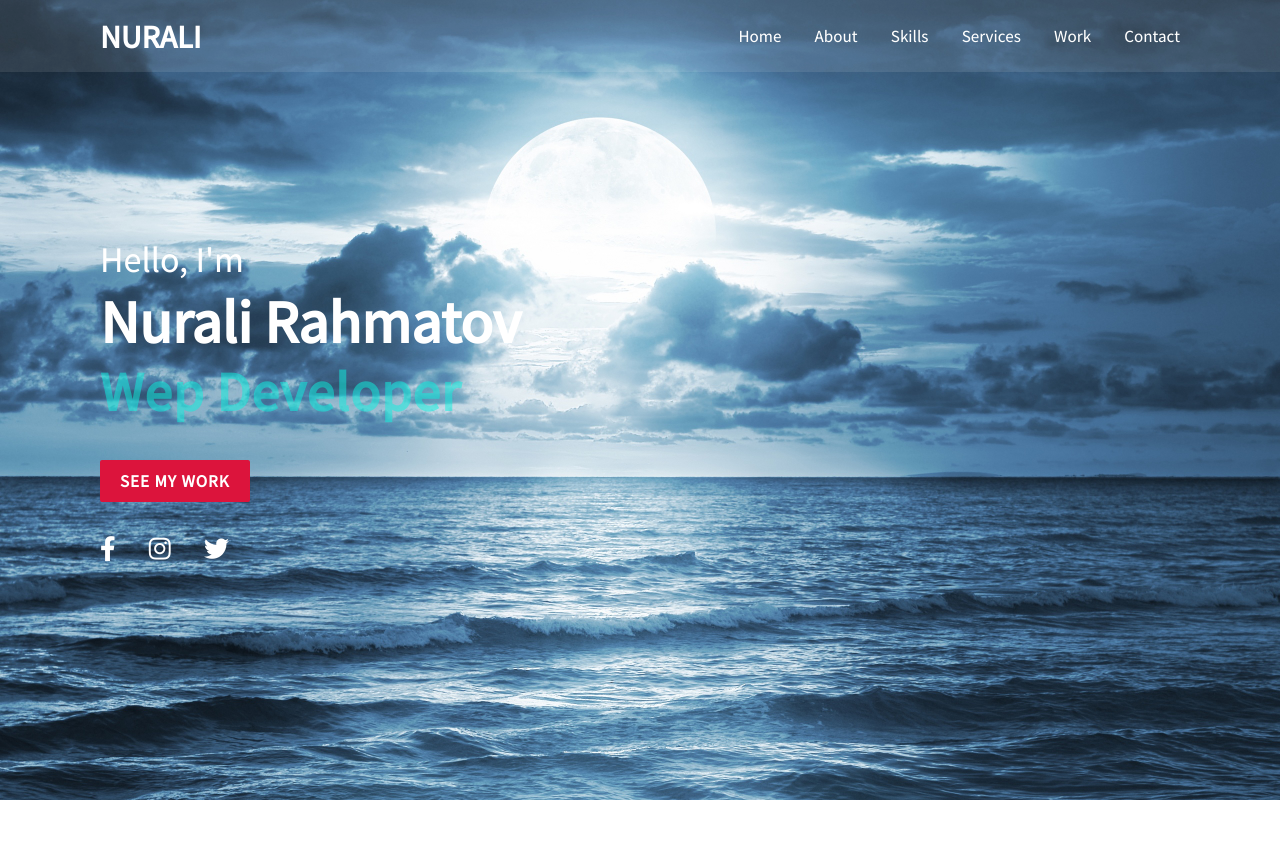
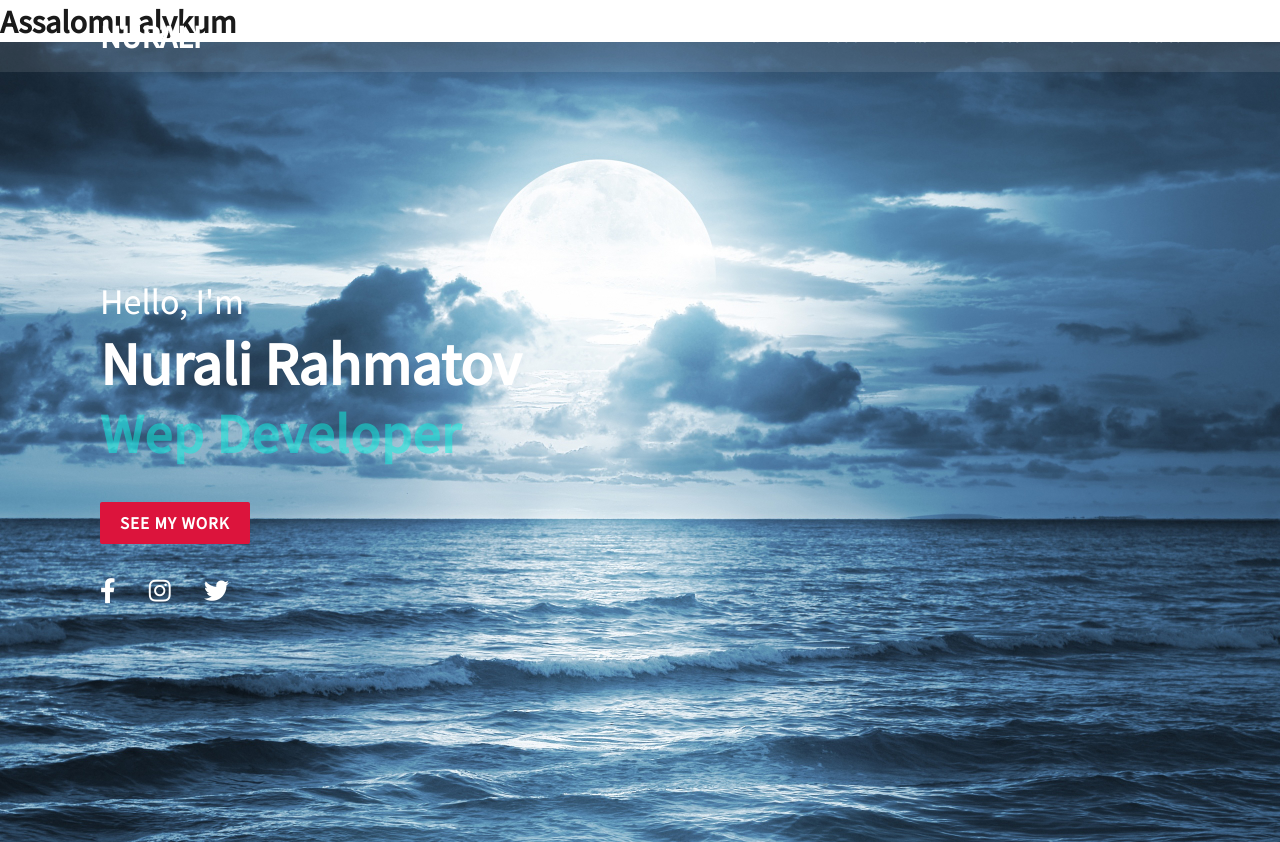
Before and after one commit to RahmatovNurali/Nurali-s-Portlilo, a plain HTML site: page index.html in a window 1280 px wide. Shown: the top 842 px of the page. Drawn offline with Linux system fonts and the light colour scheme.

Commit message:
h1 tegini qushdim boshiga

```diff
--- a/index.html
+++ b/index.html
@@ -12,6 +12,7 @@
     <link href="https://fonts.googleapis.com/css2?family=Assistant:wght@500&family=Gloria+Hallelujah&family=Indie+Flower&family=Itim&display=swap" rel="stylesheet">
 </head>
 <body>
+<h1>Assalomu alykum</h1>
 
     <div class="scrollToTop-btn">
         <i class="fas fa-angle-up"></i>
```
